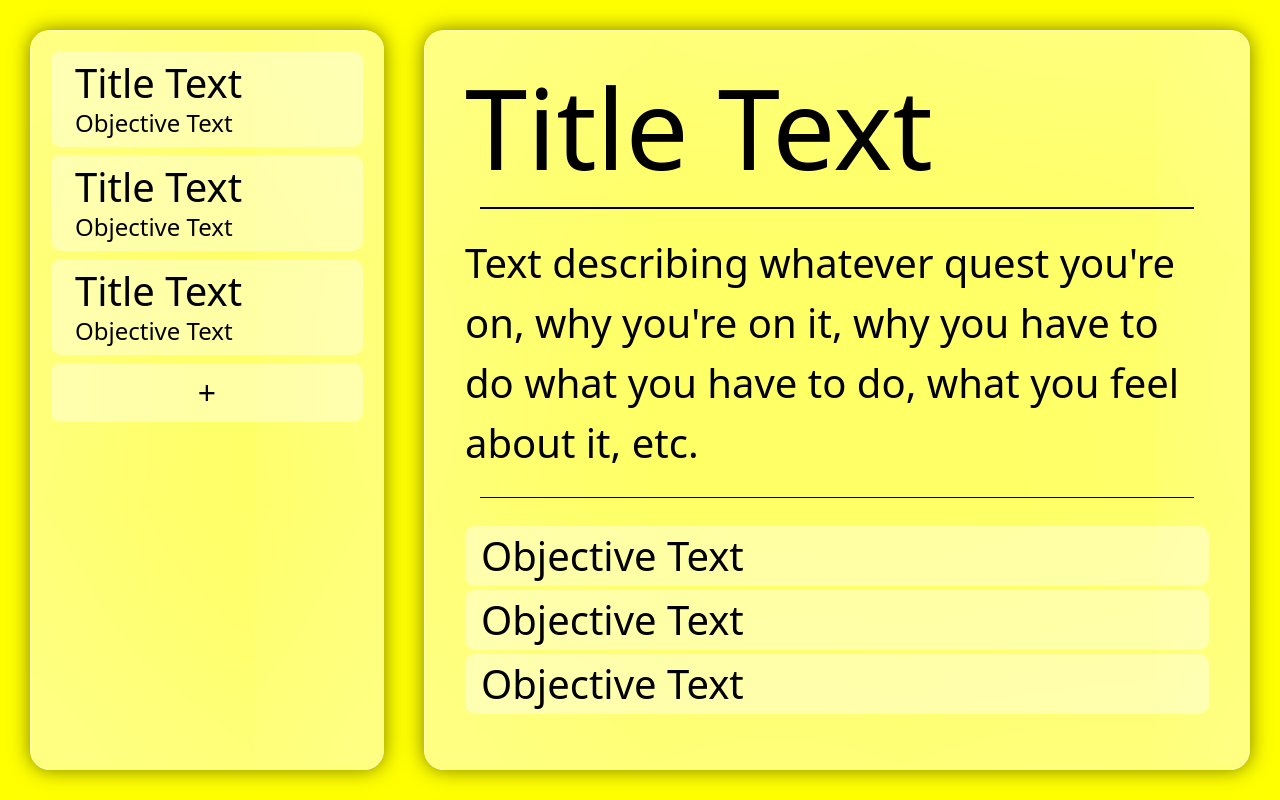
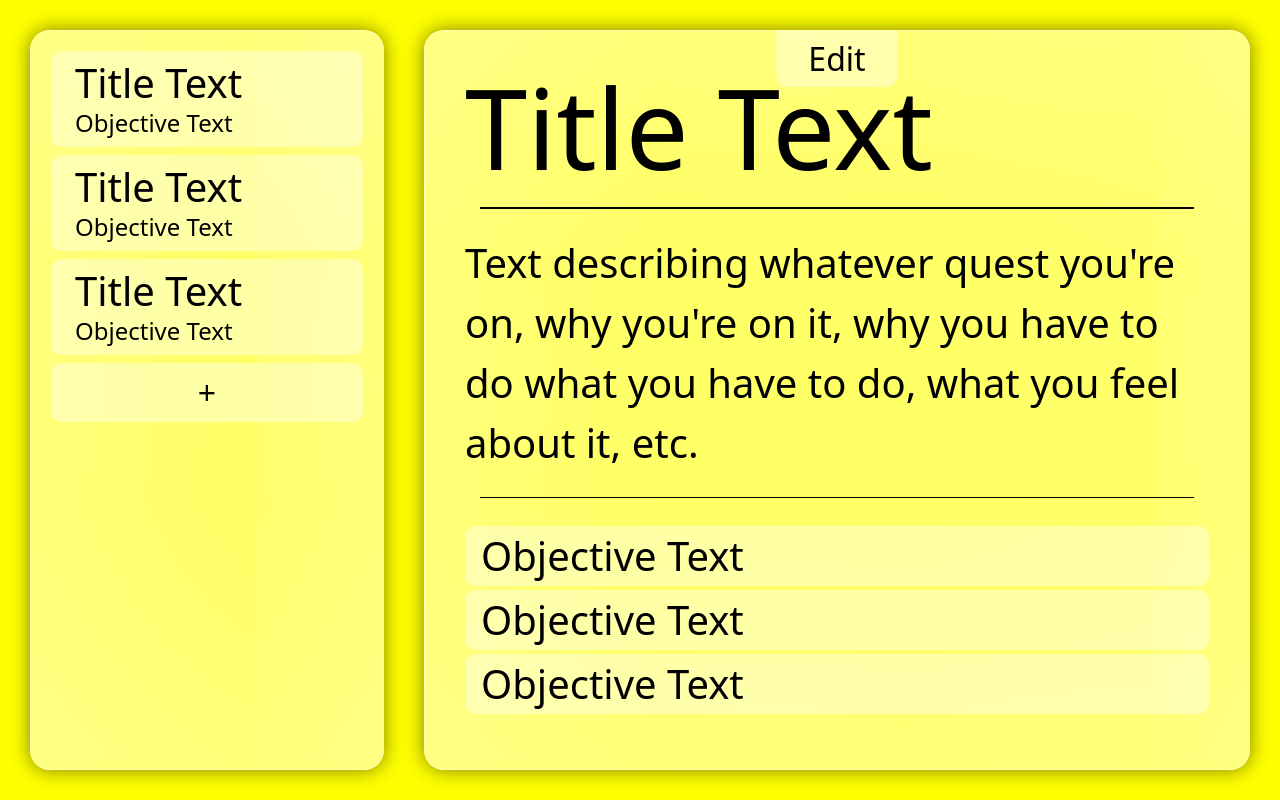
Before and after one commit to LinkWentz/quest-log, a React (Vite) app in the folder client/: page / in a window 1280 px wide. Built offline with nearby package versions, Linux system fonts and the light colour scheme; a web font is replaced by a local one.

Commit message:
Add quest edit button

```diff
--- a/client/src/components/Quest.jsx
+++ b/client/src/components/Quest.jsx
@@ -14,6 +14,7 @@ function Quest() {
                 <Objective>Objective Text</Objective>
             </form>
         </footer>
+        <button className="editButton Glint">Edit</button>
     </div>
   );
 }
--- a/client/src/components/styles/QuestLog.css
+++ b/client/src/components/styles/QuestLog.css
@@ -108,7 +108,7 @@
     display: inline-block;
 
     margin: 0;
-    padding: 40px;
+    padding: 40px 40px 0 40px;
     height: 100%;
     width: 100%;
 
@@ -139,6 +139,8 @@
 }
 
 .Quest footer {
+    margin-bottom: 20rem;
+
     overflow-y: auto;
     overflow-x: hidden;
 }
@@ -154,6 +156,25 @@
     width: 96%;
 
     background-color: #000000;
+}
+
+.Quest .editButton {
+    position: absolute;
+    top: 0;
+    left: 50%;
+    transform: translateX(-50%);
+
+    padding: 0 2rem;
+
+    background-color: rgba(255, 255, 255, .4);
+    border-radius: 0 0 10px 10px;
+    font-size: 2rem;
+    font-family: inherit;
+    line-height: 3.5rem;
+    border: none;
+    outline: none;
+
+    cursor: pointer;
 }
 
 /* Scrollbar */
```
